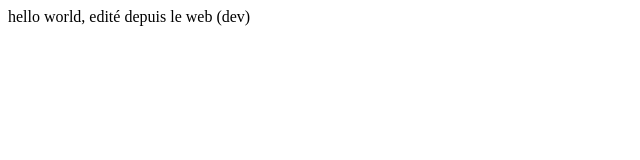
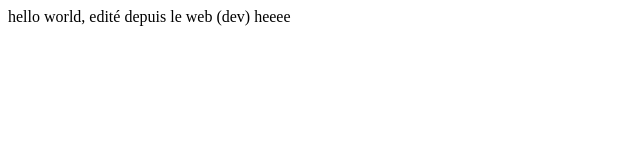
Before and after one commit to fimyh/git-formation, a plain HTML site: page index.html in a window 1280 px wide. Shown: the full height of the page, 0-640 px from the left. Drawn offline with Linux system fonts and the light colour scheme.

Commit message:
Test depuis une autre branch

```diff
--- a/index.html
+++ b/index.html
@@ -7,7 +7,7 @@
 </head>
 <body>
 
-    hello world, edité depuis le web (dev)
+    hello world, edité depuis le web (dev) heeee
 
 </body>
 </html>
```
